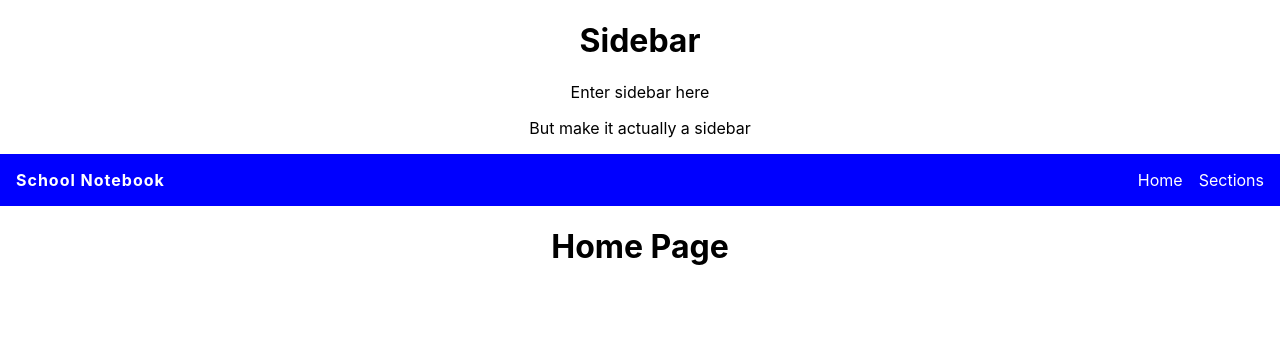
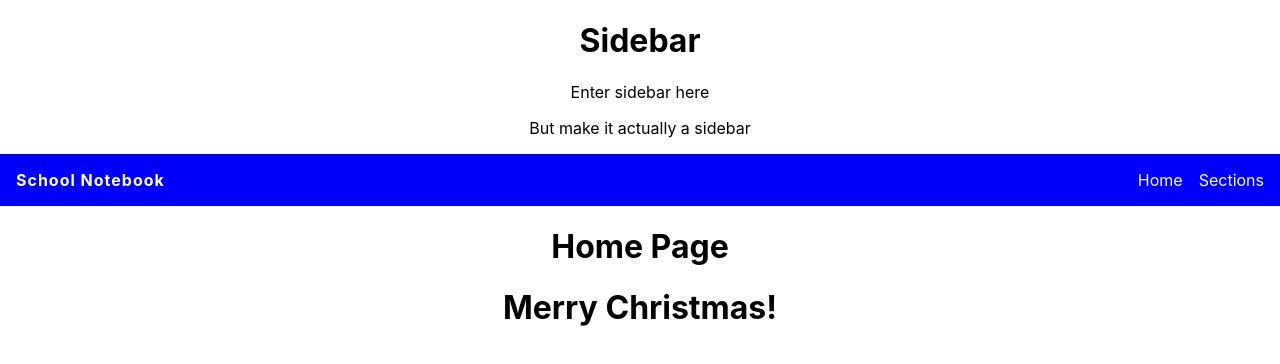
Before and after one commit to jsoomie/school-notebook, a React (Create React App) app: page / in a window 1280 px wide. Shown: the top 364 px of the page. Built offline with nearby package versions, Linux system fonts and the light colour scheme.

Commit message:
chore: merry christmas

```diff
--- a/src/pages/Home/Home.tsx
+++ b/src/pages/Home/Home.tsx
@@ -4,6 +4,7 @@ export const Home = () => {
   return (
     <div>
       <h1>Home Page</h1>
+      <h1>Merry Christmas!</h1>
     </div>
   );
 };
```
